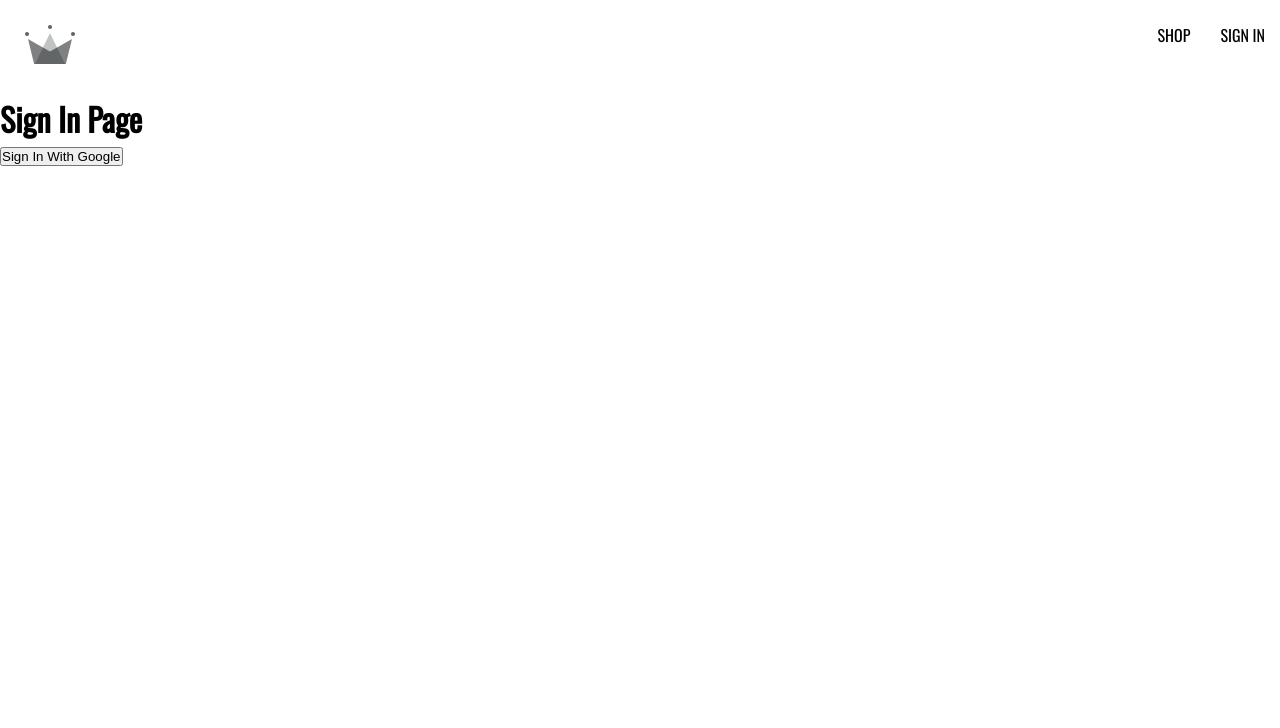
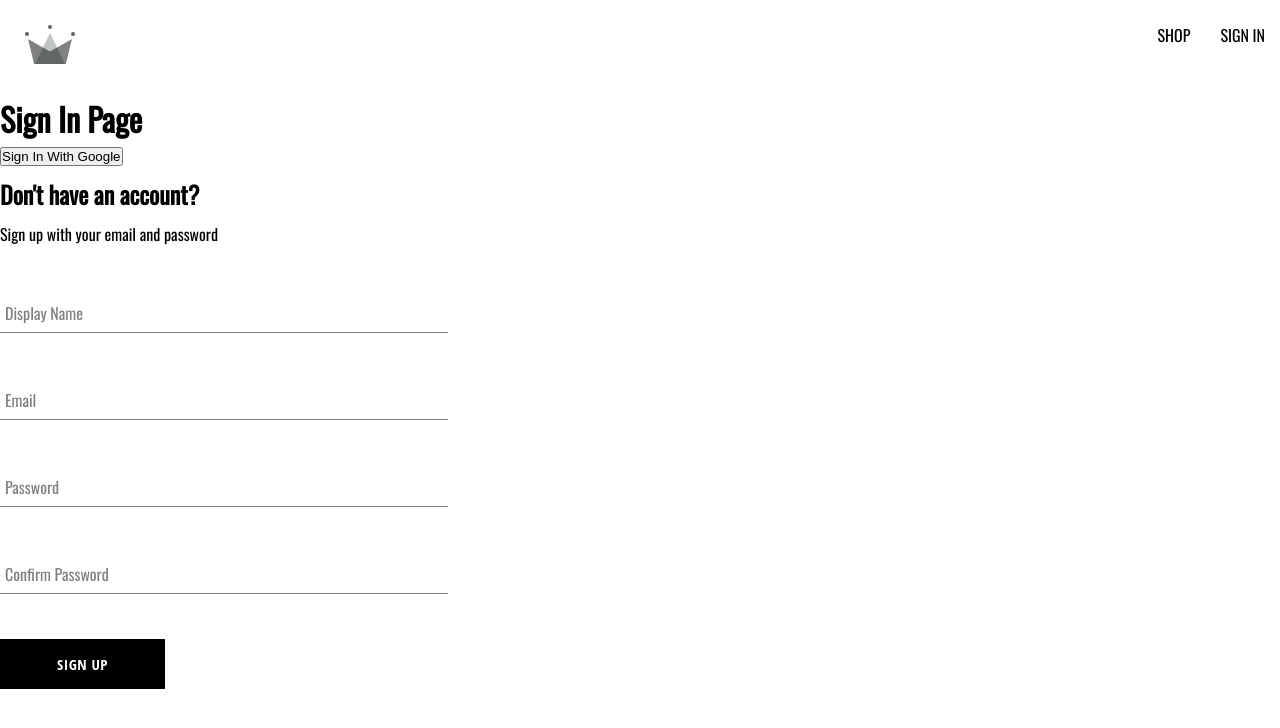
Before and after one commit to EvaTu/wolf_efurniture, a React (Create React App) app in the folder my-app/: page /sign-in in a window 1280 px wide. Shown: the top 728 px of the page. Built offline with nearby package versions, Linux system fonts and the light colour scheme.

Commit message:
finished firebase sign-in-with-email-password and create authUser in firestore

```diff
--- /dev/null
+++ b/my-app/src/components/button/button.component.jsx
@@ -0,0 +1,21 @@
+import "./button.styles.scss";
+
+
+const BUTTON_TYPE_CLASSES = {
+    google: "google-sign-in",
+    inverted: "inverted"
+}
+
+
+const Button = ({children, buttonType, ...otherProps}) => {
+
+
+    return(
+        <button
+        className={`button-container ${BUTTON_TYPE_CLASSES[buttonType]}`}
+        {...otherProps}
+        >{children}</button>
+    )
+}
+
+export default Button
--- /dev/null
+++ b/my-app/src/components/button/button.styles.scss
@@ -0,0 +1,46 @@
+.button-container {
+    min-width: 165px;
+    width: auto;
+    height: 50px;
+    letter-spacing: 0.5px;
+    line-height: 50px;
+    padding: 0 35px 0 35px;
+    font-size: 15px;
+    background-color: black;
+    color: white;
+    text-transform: uppercase;
+    font-family: 'Open Sans Condensed';
+    font-weight: bolder;
+    border: none;
+    cursor: pointer;
+    display: flex;
+    justify-content: center;
+
+    &:hover {
+      background-color: white;
+      color: black;
+      border: 1px solid black;
+    }
+
+    &.google-sign-in {
+      background-color: #4285f4;
+      color: white;
+
+      &:hover {
+        background-color: #357ae8;
+        border: none;
+      }
+    }
+
+    &.inverted {
+      background-color: white;
+      color: black;
+      border: 1px solid black;
+
+      &:hover {
+        background-color: black;
+        color: white;
+        border: none;
+      }
+    }
+  }
--- /dev/null
+++ b/my-app/src/components/form-input/form-input.component.jsx
@@ -0,0 +1,19 @@
+import "./form-input.styles.scss"
+
+const FormInput = ({label, ...otherProps}) => {
+
+
+    return(
+        <div className="group">
+            <input className="form-input "{...otherProps}/>
+            { label && (
+            <label
+            className={`${otherProps.value.length? "shrink": ""} form-input-label` }>
+            {label}</label>
+            )}
+
+        </div>
+    )
+}
+
+export default FormInput
--- /dev/null
+++ b/my-app/src/components/form-input/form-input.styles.scss
@@ -0,0 +1,54 @@
+$sub-color: grey;
+$main-color: black;
+
+@mixin shrinkLabel {
+  top: -14px;
+  font-size: 12px;
+  color: $main-color;
+}
+
+.group {
+  position: relative;
+  margin: 45px 0;
+
+  .form-input {
+    background: none;
+    background-color: white;
+    color: $sub-color;
+    font-size: 18px;
+    padding: 10px 10px 10px 5px;
+    display: block;
+    width: 100%;
+    border: none;
+    border-radius: 0;
+    border-bottom: 1px solid $sub-color;
+    margin: 25px 0;
+
+    &:focus {
+      outline: none;
+    }
+
+    &:focus ~ .form-input-label {
+      @include shrinkLabel();
+    }
+  }
+
+  input[type='password'] {
+    letter-spacing: 0.3em;
+  }
+
+  .form-input-label {
+    color: $sub-color;
+    font-size: 16px;
+    font-weight: normal;
+    position: absolute;
+    pointer-events: none;
+    left: 5px;
+    top: 10px;
+    transition: 300ms ease all;
+
+    &.shrink {
+      @include shrinkLabel();
+    }
+  }
+}
--- /dev/null
+++ b/my-app/src/components/sign-up-form/sign-up-form.component.jsx
@@ -0,0 +1,92 @@
+import {useState} from 'react'
+import {createAuthUserWithEmailAndPassword, createUserDocumentFromAuth} from "../../utils/firebase/firebase.utils"
+import FormInput from "../form-input/form-input.component"
+import "./sign-up-form.styles.scss"
+import Button from "../button/button.component"
+
+const SignUpForm = () => {
+    const [ formData, setFormData] = useState({
+        displayName: "",
+        email: "",
+        password: "",
+        confirmPassword: ""
+    })
+
+    const handleChange = (e) => {
+        const key = e.target.name
+        const value = e.target.value
+        setFormData({...formData, [key]: value})
+    }
+
+    const handleSubmit = async (e) => {
+        e.preventDefault()
+        console.log(formData)
+        if(formData.password !== formData.confirmPassword){
+            alert("Password do not match")
+            return
+        }
+        try{
+            const {user} = await createAuthUserWithEmailAndPassword(formData.email, formData.password)
+            // const response = await createAuthUserWithEmailAndPassword(formData.email, formData.password)
+            // console.log(response)
+            await createUserDocumentFromAuth( user, { displayName: formData.displayName})
+            setFormData({
+                displayName: "",
+                email: "",
+                password: "",
+                confirmPassword: ""
+            })
+        }catch(error){
+            if(error.code === "auth/email-already-in-use"){
+                alert("Cannot create user, email already in use")
+            }else{
+                console.log("user creation encounter an error", error)
+            }
+
+        }
+
+    }
+
+    return(
+        <div className="sign-up-container">
+            <h2>Don't have an account?</h2>
+            <span>Sign up with your email and password</span>
+            <form onSubmit={handleSubmit}>
+                <FormInput
+                label="Display Name"
+                required type="text"
+                name="displayName"
+                value={formData.displayName}
+                onChange={handleChange}/>
+
+                <FormInput
+                label="Email"
+                required
+                type="email"
+                name="email"
+                value={formData.email}
+                onChange={handleChange}/>
+
+                <FormInput
+                label="Password"
+                required
+                type="password"
+                name="password"
+                value={formData.password}
+                onChange={handleChange}/>
+
+                <FormInput
+                label="Confirm Password"
+                required
+                type="password"
+                name="confirmPassword"
+                value={formData.confirmPassword}
+                onChange={handleChange}/>
+
+                <Button  type="submit">Sign Up</Button>
+            </form>
+        </div>
+    )
+}
+
+export default SignUpForm
--- /dev/null
+++ b/my-app/src/components/sign-up-form/sign-up-form.styles.scss
@@ -0,0 +1,9 @@
+.sign-up-container{
+    display: flex;
+    flex-direction: column;
+    width: 35%;
+
+    h2{
+        margin: 10px 0;
+    }
+}
--- a/my-app/src/routes/sign-in/sign-in.component.jsx
+++ b/my-app/src/routes/sign-in/sign-in.component.jsx
@@ -1,17 +1,45 @@
-import { signInWithGooglePopup, createUserDocumentFromAuth } from "../../utils/firebase/firebase.utils"
+import { auth, signInWithGooglePopup, createUserDocumentFromAuth, signInWithGoogleRedirect } from "../../utils/firebase/firebase.utils"
+import { useEffect } from "react"
+import { getRedirectResult } from "firebase/auth"
+import SignUpForm from "../../components/sign-up-form/sign-up-form.component"
+
 
 const SignIn = () => {
+
+
+
     const logGoogleUser = async() => {
         const response = await signInWithGooglePopup()
         const userDocRef = await createUserDocumentFromAuth(response.user)
         console.log(userDocRef)
     }
 
+    // const logGoogleRedirect = async() => {
+    //     const response = await signInWithGoogleRedirect()
+    //     // const userDocRef = await createUserDocumentFromAuth(response.user)
+    //     // console.log(userDocRef)
+    //     console.log(response.user)
+    // }
+
+    // useEffect(()=> (
+    //     async () => {
+    //     const response = await getRedirectResult(auth)
+    //     if(response){
+    //         const userDocRef2 = await createUserDocumentFromAuth(response.user)
+    //         console.log(userDocRef2)
+    //     }
+
+    // }), [])
+
+
 
     return(
         <div>
             <h1>Sign In  Page</h1>
             <button onClick={logGoogleUser}>Sign In With Google</button>
+            {/* <button onClick={logGoogleRedirect}>Sign In With Google Redirect</button> */}
+            {/* <button onClick={signInWithGoogleRedirect}>Sign In With Google Redirect</button> */}
+            <SignUpForm />
         </div>
     )
 }
--- a/my-app/src/utils/firebase/firebase.utils.js
+++ b/my-app/src/utils/firebase/firebase.utils.js
@@ -1,5 +1,11 @@
 import { initializeApp } from 'firebase/app'
-import { getAuth, signInWithRedirect, signInWithPopup, GoogleAuthProvider } from 'firebase/auth'
+import {
+  getAuth,
+  signInWithRedirect,
+  signInWithPopup,
+  GoogleAuthProvider,
+  createUserWithEmailAndPassword
+} from 'firebase/auth'
 import { getFirestore, doc, setDoc, getDoc} from 'firebase/firestore'
 
 
@@ -16,23 +22,24 @@
 
 const firebaseApp = initializeApp(firebaseConfig);
 
-const provider = new GoogleAuthProvider();
-provider.setCustomParameters({
+const googleProvider = new GoogleAuthProvider();
+googleProvider.setCustomParameters({
     prompt: "select_account"
 })
 
 export const auth = getAuth()
-export const signInWithGooglePopup = () => signInWithPopup(auth, provider)
+export const signInWithGooglePopup = () => signInWithPopup(auth, googleProvider)
+export const signInWithGoogleRedirect = () => signInWithRedirect(auth, googleProvider)
 
 export const db = getFirestore(firebaseApp)
 
-export const createUserDocumentFromAuth = async (userAuth) => {
+export const createUserDocumentFromAuth = async (userAuth, additionalInformation) => {
+  if(!userAuth) return
   const userDocRef = doc(db, "users", userAuth.uid)
   // console.log(userDocRef)
   const userSnapshot = await getDoc(userDocRef)
   // console.log(userSnapshot)
   // console.log(userSnapshot.exists())
-
 
   if(!userSnapshot.exists()){
     const {displayName, email} = userAuth
@@ -41,15 +48,20 @@
       await setDoc(userDocRef, {
         displayName,
         email,
-      createAt
+        createAt,
+        ...additionalInformation
       })
     }
     catch(error){
       console.log("error creating the user", error.message)
     }
-
   }
 
   return userDocRef
 
 }
+
+export const createAuthUserWithEmailAndPassword = async ( email, password) => {
+  if(!email || !password) return
+  return await createUserWithEmailAndPassword(auth, email, password)
+}
```
Lines whose indentation alone changed are shown as unchanged.
